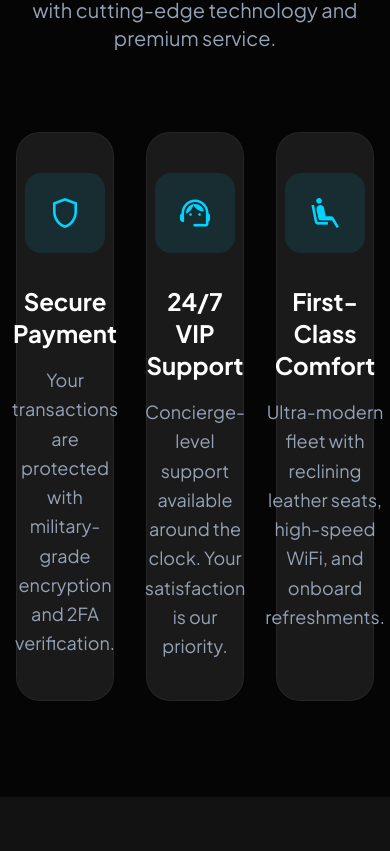
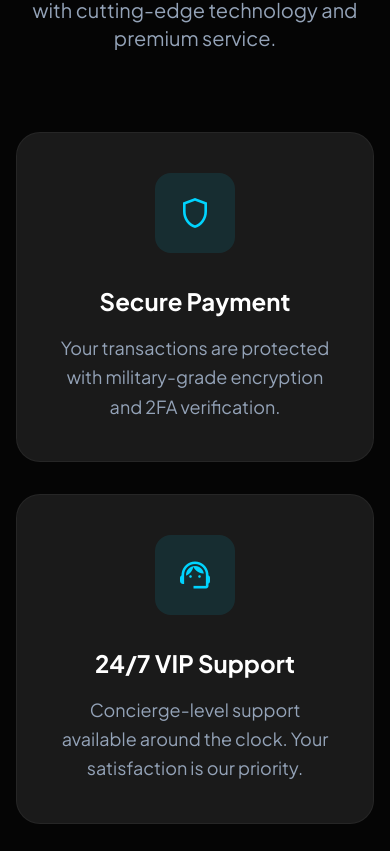
Before and after one commit to Maaz-Hagalwadi/TripGo, a React (Vite) app in the folder frontend/TripGo-frontend/: page / in a window 390 px wide. Shown: the part 973-1824 px from the top of the page. Built offline with nearby package versions, Linux system fonts and the light colour scheme.

Commit message:
WhyChooseUs mobile

```diff
--- a/frontend/TripGo-frontend/src/components/sections/WhyChooseUs.jsx
+++ b/frontend/TripGo-frontend/src/components/sections/WhyChooseUs.jsx
@@ -1,6 +1,19 @@
+import { useState, useEffect } from 'react';
 import FeatureCard from '../ui/FeatureCard';
 
 const WhyChooseUs = () => {
+  const [isMobile, setIsMobile] = useState(false);
+
+  useEffect(() => {
+    const checkScreenSize = () => {
+      setIsMobile(window.innerWidth < 768);
+    };
+
+    checkScreenSize();
+    window.addEventListener('resize', checkScreenSize);
+
+    return () => window.removeEventListener('resize', checkScreenSize);
+  }, []);
   const features = [
     {
       icon: "shield",
@@ -29,7 +42,7 @@ const WhyChooseUs = () => {
           </p>
         </div>
 
-        <div className="grid grid-cols-3 gap-8">
+        <div className={isMobile ? "grid grid-cols-1 gap-8" : "grid grid-cols-3 gap-8"}>
           {features.map((feature, index) => (
             <FeatureCard
               key={index}
```
